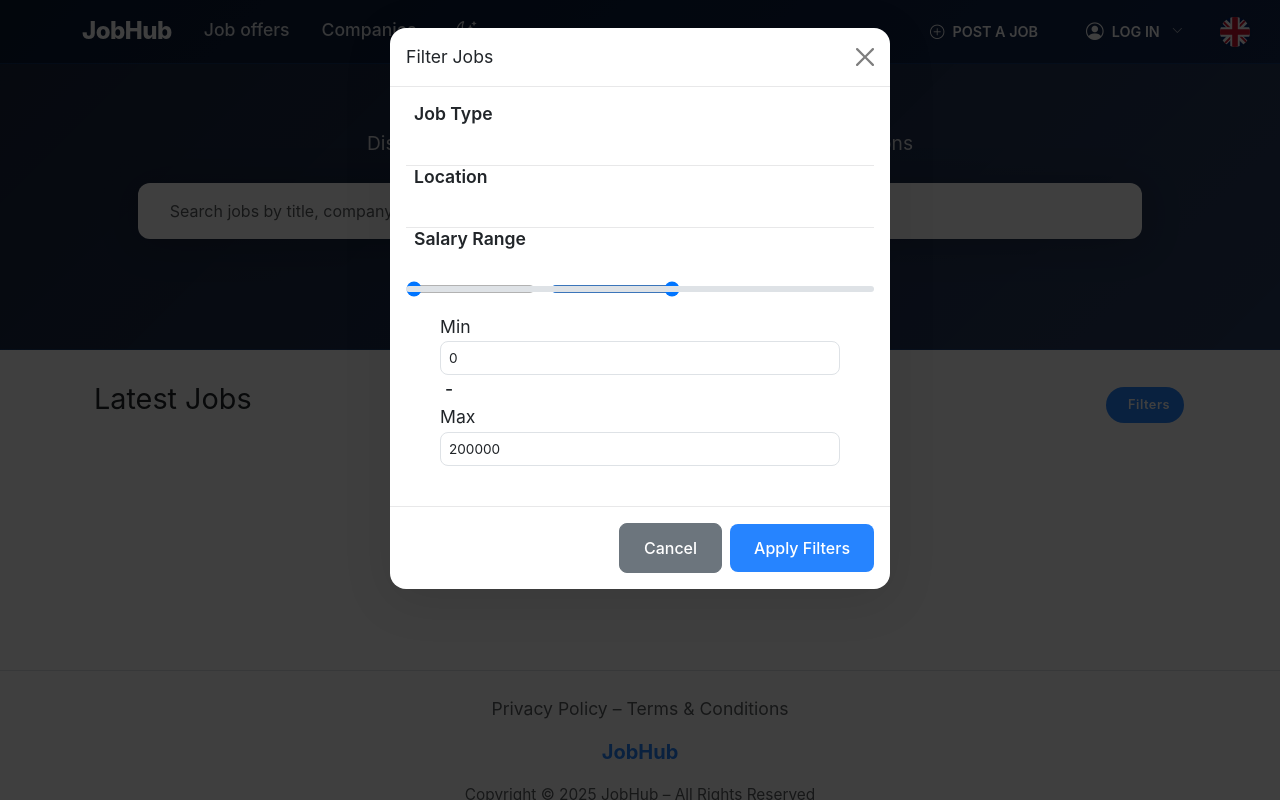
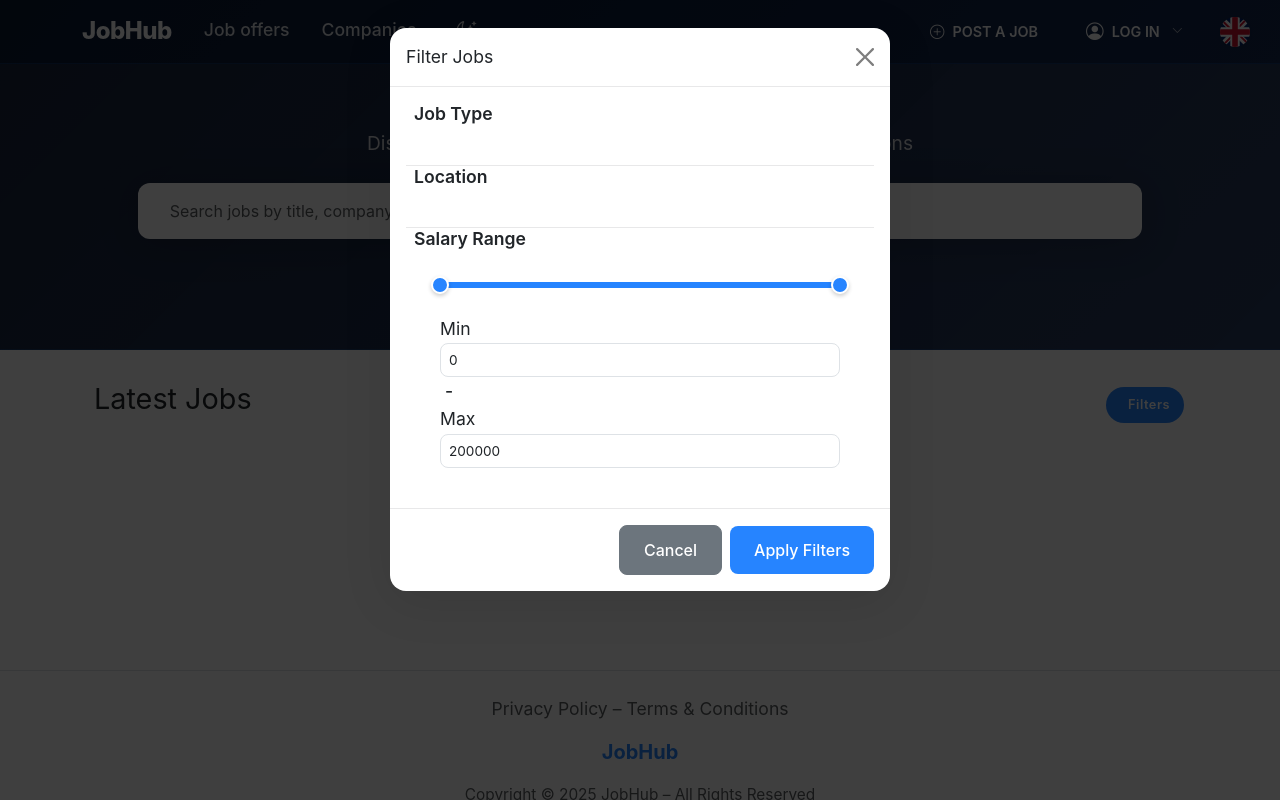
Before and after one commit to BataJini/Website, a Django app: template templates/jobs/job_list.html in a window 1280 px wide, after a click on "Filters". Run offline with Django 3.2, Linux system fonts and the light colour scheme; the template is opened without the code that fills it, so the values that code supplies are empty; some libraries are stand-ins or nearby versions.

Commit message:
Fix salary range slider HTML structure in job_list.html

```diff
--- a/templates/jobs/job_list.html
+++ b/templates/jobs/job_list.html
@@ -121,10 +121,18 @@
                         Salary Range
                     </h6>
                     <div class="salary-range-container">
-                        <div class="salary-range-slider">
+                        <div class="double-range-slider">
                             <div class="slider-track"></div>
-                            <input type="range" class="salary-range" id="minSalary" min="0" max="200000" value="0">
-                            <input type="range" class="salary-range" id="maxSalary" min="0" max="200000" value="200000">
+                            <div class="slider-handles">
+                                <div class="range-handle min-handle" id="minSalaryHandle"></div>
+                                <div class="range-handle max-handle" id="maxSalaryHandle"></div>
+                            </div>
+                            <div class="slider-tooltips">
+                                <div class="slider-tooltip min-tooltip" id="minSalaryTooltip">0 PLN</div>
+                                <div class="slider-tooltip max-tooltip" id="maxSalaryTooltip">200000 PLN</div>
+                            </div>
+                            <input type="range" class="slider-input min-input" id="minSalaryRange" min="0" max="200000" value="0" step="1000">
+                            <input type="range" class="slider-input max-input" id="maxSalaryRange" min="0" max="200000" value="200000" step="1000">
                         </div>
                         <div class="salary-inputs">
                             <div class="salary-input-group">
```
